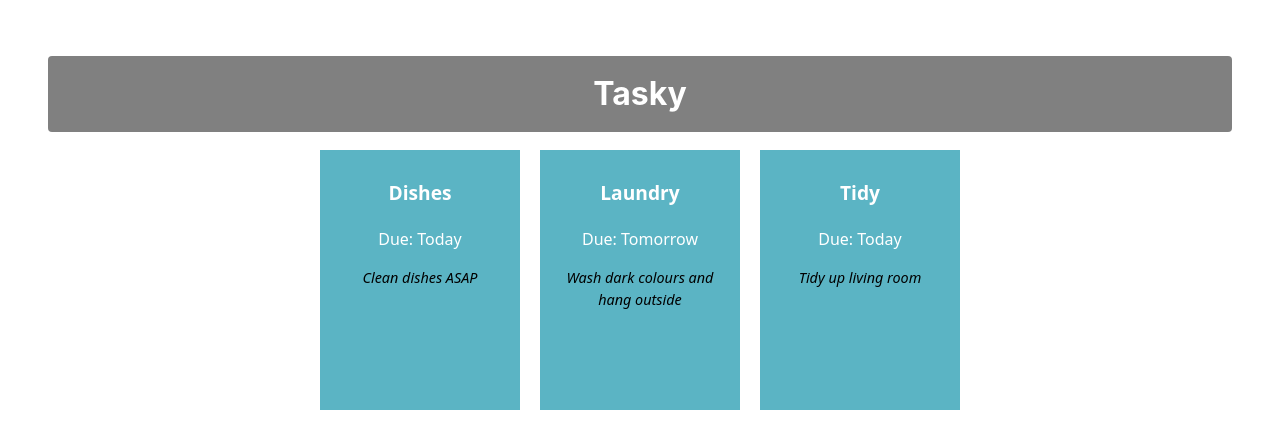
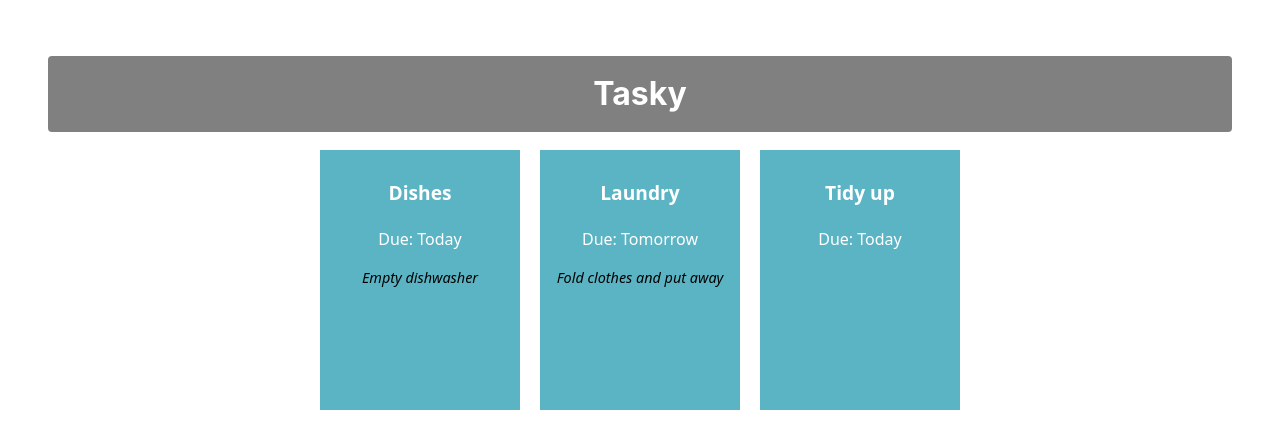
Before and after one commit to Ryan-OLoughlin/react-basics-labs, a React (Vite) app in the folder tasky/: page / in a window 1280 px wide. Shown: the top 448 px of the page. Built offline with nearby package versions, Linux system fonts and the light colour scheme.

Commit message:
Added Task state

```diff
--- a/tasky/src/App.jsx
+++ b/tasky/src/App.jsx
@@ -1,13 +1,21 @@
 import './App.css';
 import Task from './components/Task';
+import React, { useState } from 'react';
 
 function App() {
+    const [ taskState, setTaskState ] = useState({
+    tasks: [
+      { title:"Dishes", description: "Empty dishwasher", deadline: "Today" },
+      { title: "Laundry", description: "Fold clothes and put away", deadline: "Tomorrow" },
+      { title: "Tidy up", deadline: "Today" }
+    ]
+  });
   return (
     <div className="container">
       <h1>Tasky</h1>
-      <Task title="Dishes" deadline="Today" description="Clean dishes ASAP" />
-      <Task title="Laundry" deadline="Tomorrow" description="Wash dark colours and hang outside" />
-      <Task title="Tidy" deadline="Today" description="Tidy up living room" />
+      <Task title={taskState.tasks[0].title} deadline={taskState.tasks[0].deadline} description={taskState.tasks[0].description} />
+      <Task title={taskState.tasks[1].title} deadline={taskState.tasks[1].deadline} description={taskState.tasks[1].description} />
+      <Task title={taskState.tasks[2].title} deadline={taskState.tasks[2].deadline} description={taskState.tasks[2].description} />
     </div>
   );
 }
```
